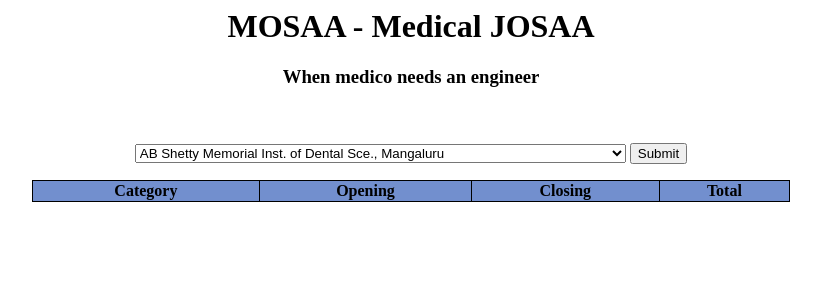
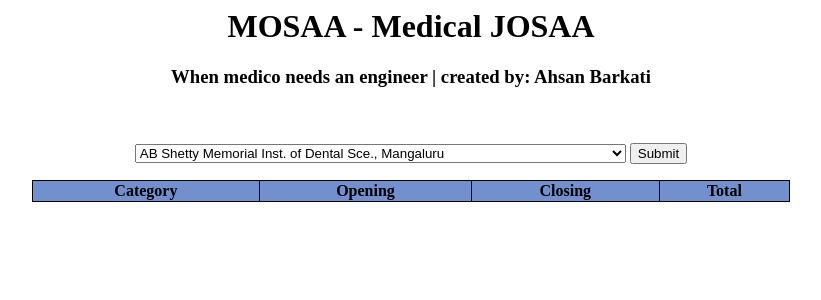
Before and after one commit to ahsanbarkati/mosaa, a Flask app: page / in a window 1280 px wide. Shown: the top 300 px of the page, without its empty margins (229-1050 px from the left). Run offline with Flask 2, Linux system fonts and the light colour scheme; lists and menus that the app fills with data are empty.

Commit message:
Add credits

```diff
--- a/templates/main.html
+++ b/templates/main.html
@@ -20,7 +20,7 @@
 
   <body>
 	<center> <h1> MOSAA - Medical JOSAA </h1></center>
-	<center><h3> When medico needs an engineer </h3></center>
+	<center><h3> When medico needs an engineer | created by: Ahsan Barkati</h3></center>
 	<br><br>
 	<center>
 		<form  method="POST">
```
